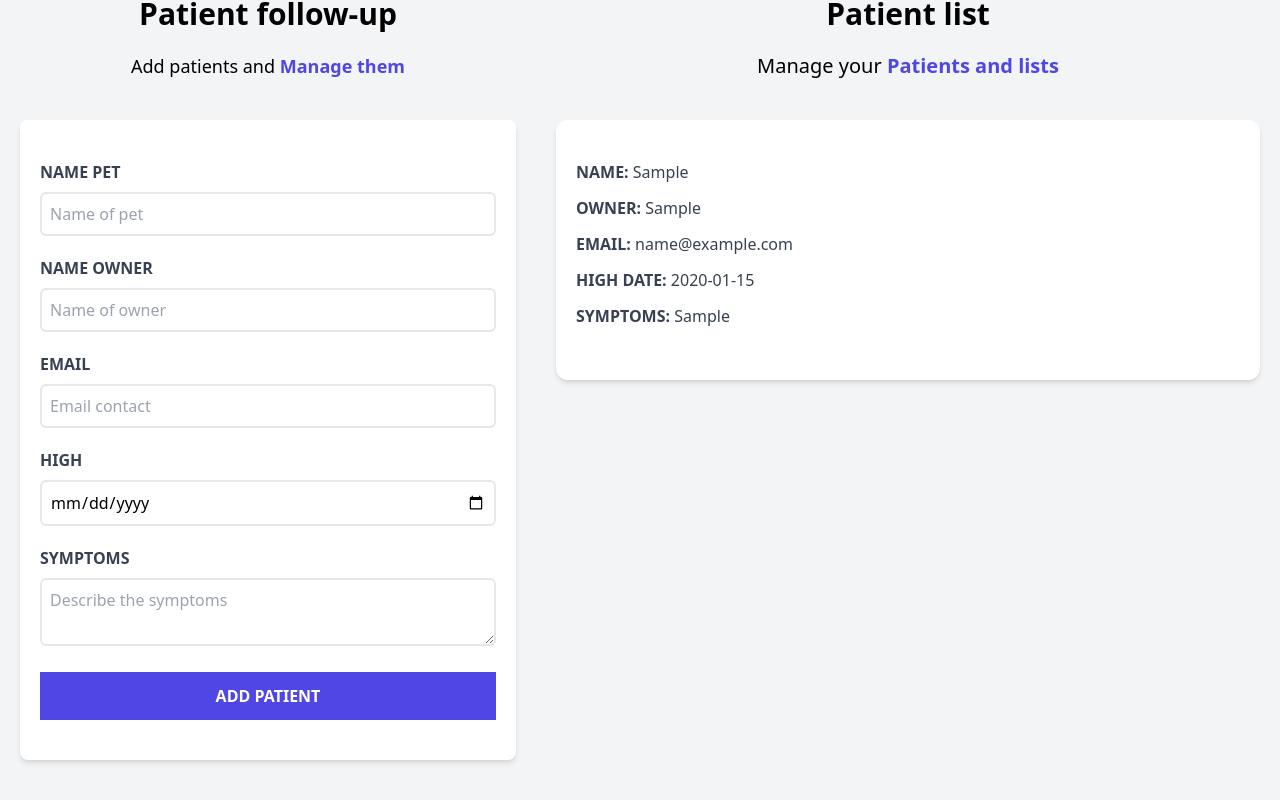
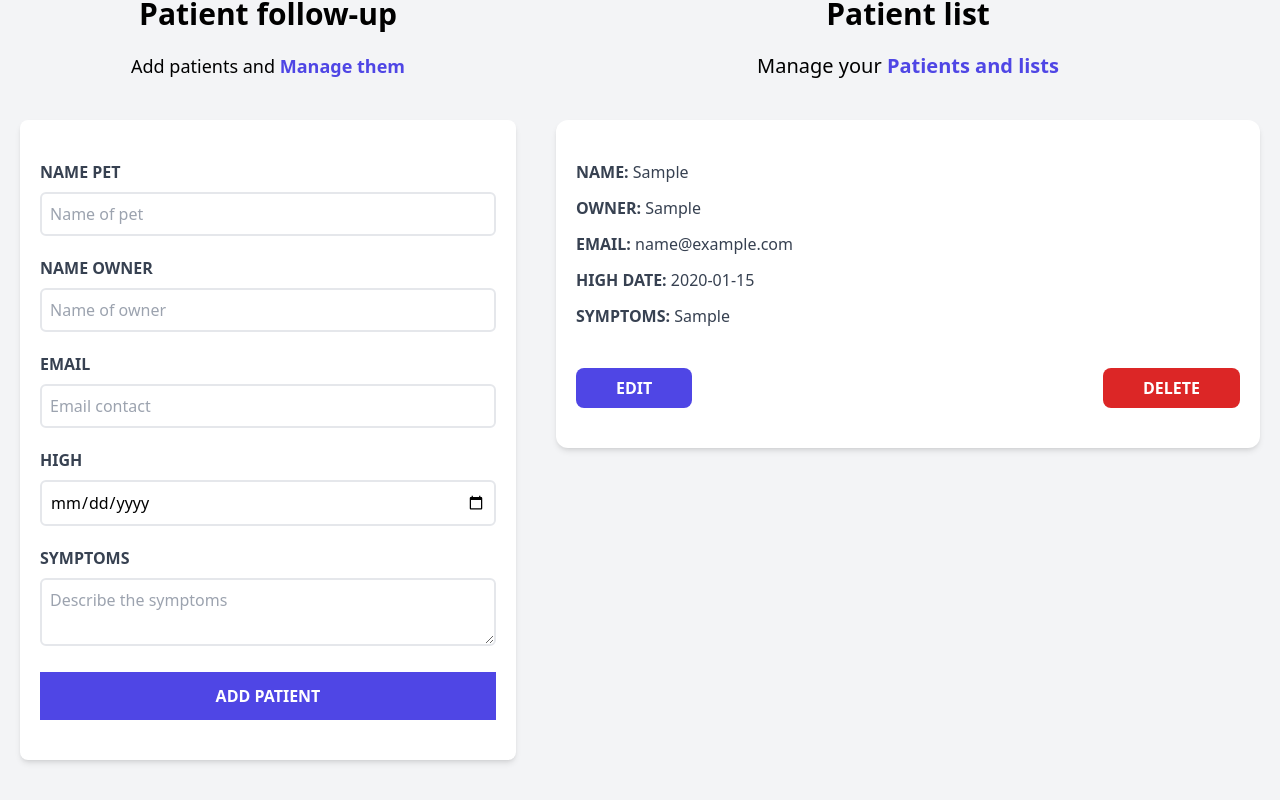
Before and after one commit to cilfonegabriel/appointment-react, a React (Vite) app: page / in a window 1280 px wide. Both pictures are taken after typing "Sample", "Sample", "name@example.com", "2020-01-15", "Sample" into the empty fields and a click on the input "Add patient". Shown: the part 180-980 px from the top of the page. Built offline with nearby package versions, Linux system fonts and the light colour scheme.

Commit message:
Add botton for edit and delete

```diff
--- a/src/components/Patient.jsx
+++ b/src/components/Patient.jsx
@@ -20,6 +20,18 @@
         <span className="font-normal normal-case">{symptoms}</span>
     </p>
 
+    <div className="flex justify-between mt-10">
+        <button type="button"
+        className="py-2 px-10 bg-indigo-600 hover:bg-indigo-700 text-white font-bold uppercase rounded-lg">
+            Edit
+        </button>
+
+        <button type="button" className="py-2 px-10 bg-red-600 hover:bg-indigo-700 text-white font-bold uppercase rounded-lg">
+            Delete
+        </button>
+
+    </div>
+
   </div>
   )
 }
```
